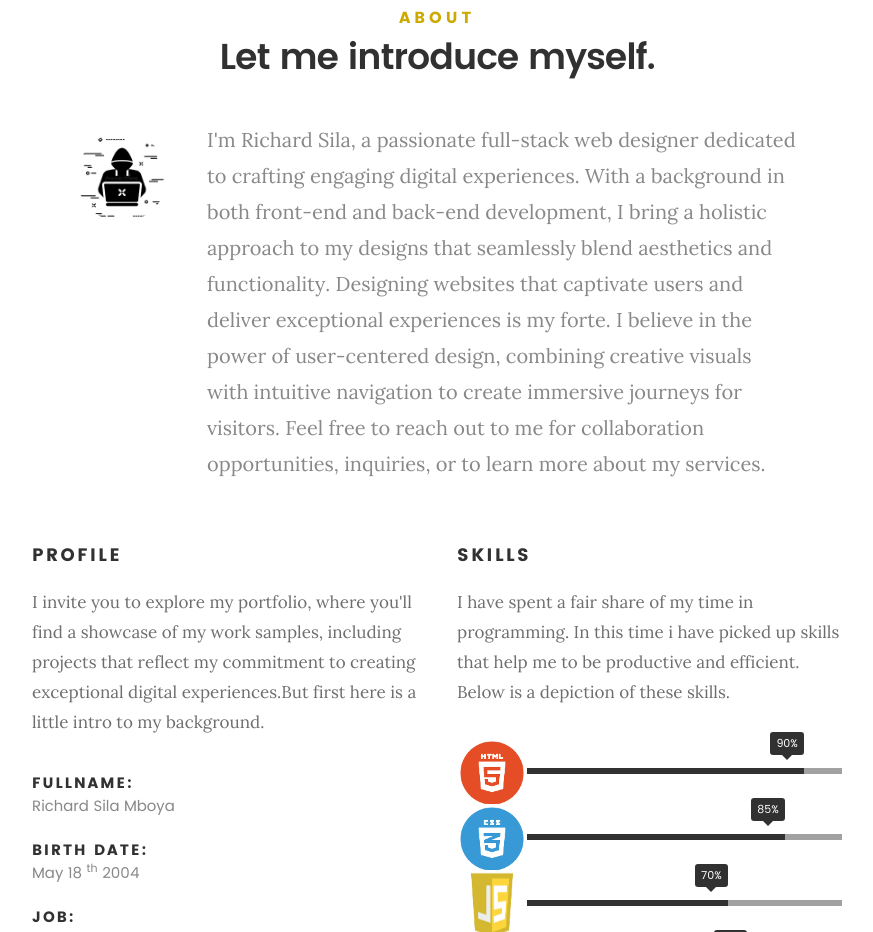
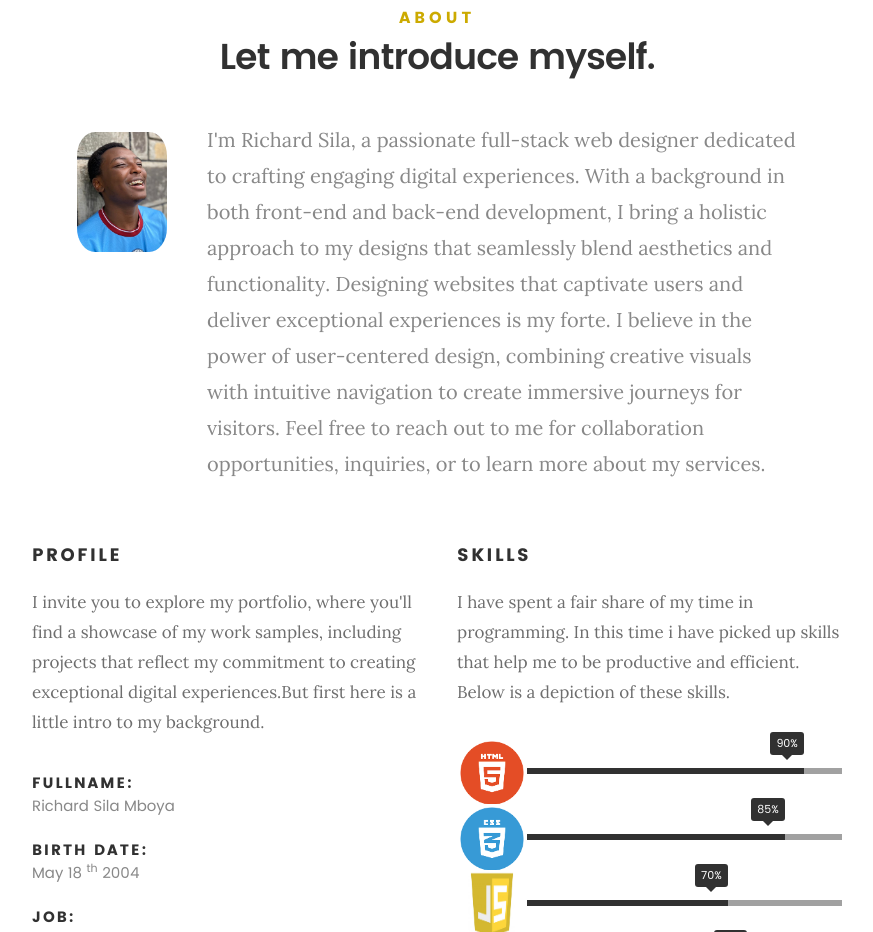
Before and after one commit to justlarsi/PORTFOLIO, a plain HTML site: page Portfolio/index.html in a window 1280 px wide. Shown: the part 917-1849 px from the top of the page, without its empty margins (203-1076 px from the left). Drawn offline with Linux system fonts and the light colour scheme; files whose address does not match are found by name.

Commit message:
initial commit

```diff
--- a/Portfolio/css/main.css
+++ b/Portfolio/css/main.css
@@ -1506,9 +1506,9 @@ header .logo a {
 
 }
 .intro-info img {
-	height: 9rem;
+	height: 12rem;
 	width: 9rem;
-	border-radius: 50%;
+	border-radius: 20%;
 	margin: .9rem 0 0 0;
 	float: left;
 }
--- a/Portfolio/index.html
+++ b/Portfolio/index.html
@@ -109,7 +109,7 @@
 
    			<div class="intro-info">
 
-   				<img src="images/thin-lineart-hacker-coder-icon-white-background-117453481.webp" alt="Profile Picture">
+   				<img src="images/WhatsApp%20Image%202023-06-17%20at%2021.37.25.jpg" alt="Profile Picture">
 
    				<p class="lead"> I'm Richard Sila, a passionate full-stack web designer dedicated to crafting engaging digital experiences. With a background in both front-end and back-end development, I bring a holistic approach to my designs that seamlessly blend aesthetics and functionality.
 
```
Also changed, not shown: Portfolio/images/WhatsApp Image 2023-06-17 at 21.37.25.jpg (added), Portfolio/images/thin-lineart-hacker-coder-icon-white-background-117453481.webp (deleted).
